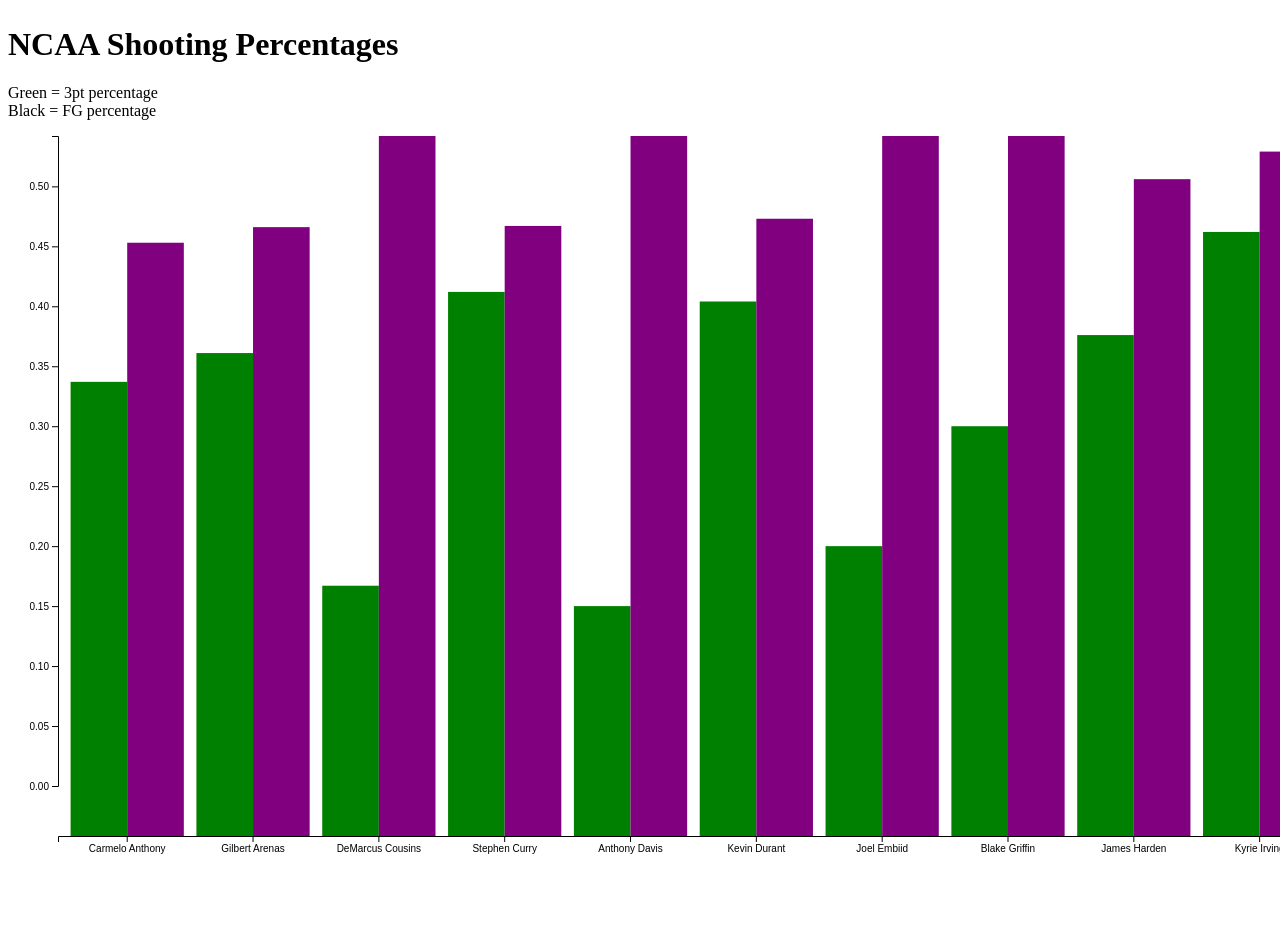
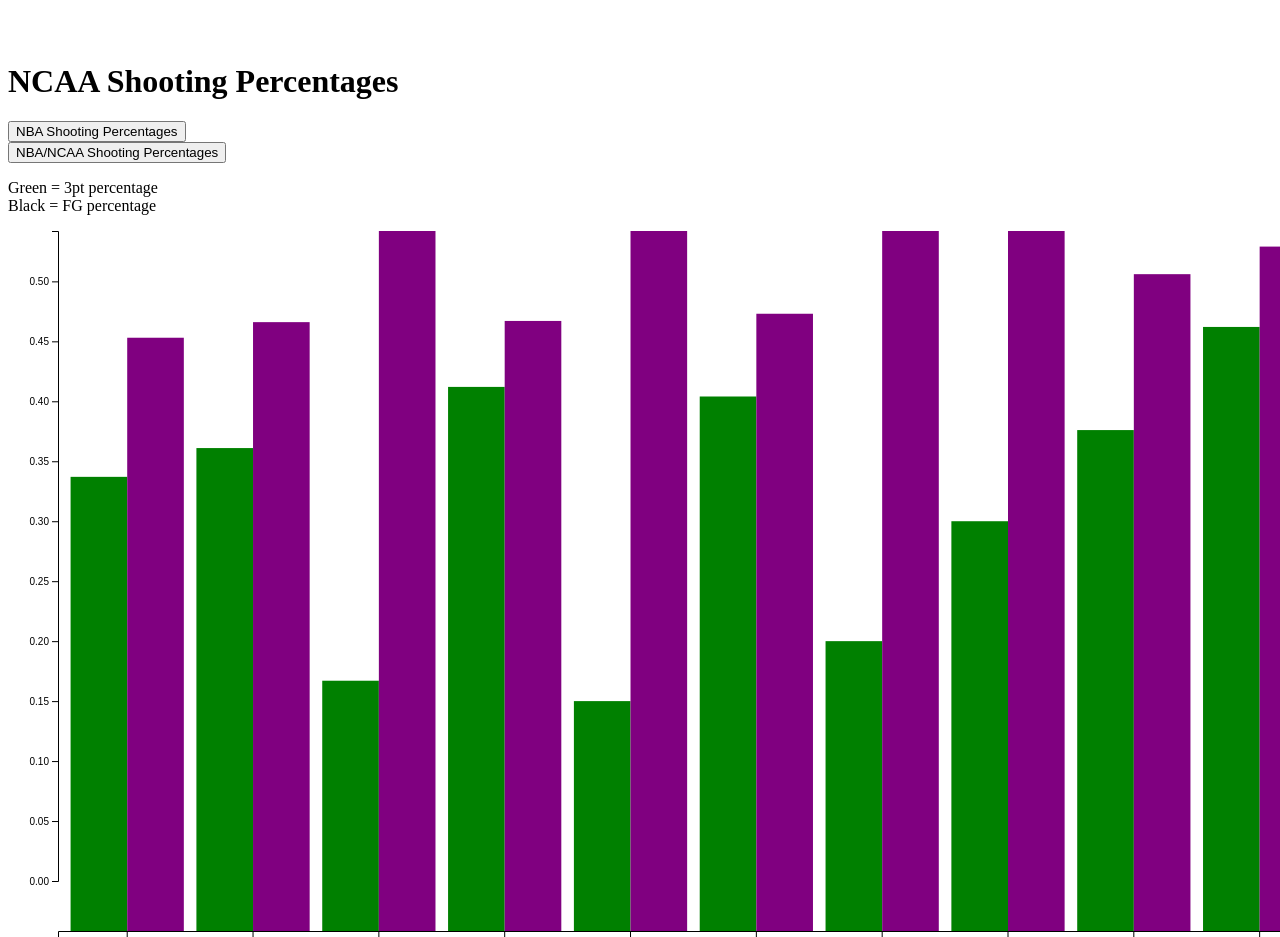
Before and after one commit to Jamrhein12/Jamrhein12.github.io, a plain HTML site: page index.html in a window 1280 px wide. Shown: the part 1120-2057 px from the top of the page. Drawn offline with nearby package versions, Linux system fonts and the light colour scheme.

Commit message:
button scroll test

```diff
--- a/index.html
+++ b/index.html
@@ -19,7 +19,9 @@
 
 <div id="averages"></div>
 
-<h1>NBA Shooting Percentages</h1>
+<h1 id="nba_header">NBA Shooting Percentages</h1>
+
+<button id="nba_to_ncaa_button">NCAA Shooting Percentages</button>
 
 <p>Blue = 3pt percentage<br>Orange = FG percentage</p>
 
@@ -27,7 +29,11 @@
 
 <br><br><br><br><br>
 
-<h1>NCAA Shooting Percentages</h1>
+<h1 id="ncaa_header">NCAA Shooting Percentages</h1>
+
+<button id="ncaa_to_nba_button">NBA Shooting Percentages</button>
+<br>
+<button id="ncaa_to_both_button">NBA/NCAA Shooting Percentages</button>
 
 <p>Green = 3pt percentage<br>Black = FG percentage</p>
 
@@ -35,7 +41,11 @@
 
 <br><br><br><br><br>
 
-<h1>NBA/NCAA Shooting Percentages</h1>
+<h1 id="both_header">NBA/NCAA Shooting Percentages</h1>
+
+<button id="both_to_nba_button">NBA Shooting Percentages</button>
+<br>
+<button id="both_to_ncaa_button">NCAA Shooting Percentages</button>
 
 <p>Blue = 3pt percentage (NBA)<br>Green = 3pt percentage (NCAA)
 <br>Orange = FG percentage (NBA)<br>Black = FG percentage (NCAA)
@@ -205,6 +215,23 @@ async function init() {
         .attr("height", d => chartHeight + margin.top - yScale3(d))
         .attr("fill", (d, i) => ["steelblue", "green", "orange", "purple"][i]);
 
+// Button listeners
+
+    const nba_header = document.getElementById("nba_header");
+    const ncaa_header = document.getElementById("ncaa_header");
+    const both_header = document.getElementById("both_header");
+
+    const nba_to_ncaa = document.getElementById("nba_to_ncaa_button");
+
+    nba_to_ncaa.addEventListener("click", function nba_to_ncaa() {
+        ncaa_header.scrollIntoView({ behavior: "smooth"});
+    })
+
+
+
+
+
+
 }
 
 </script>
```
